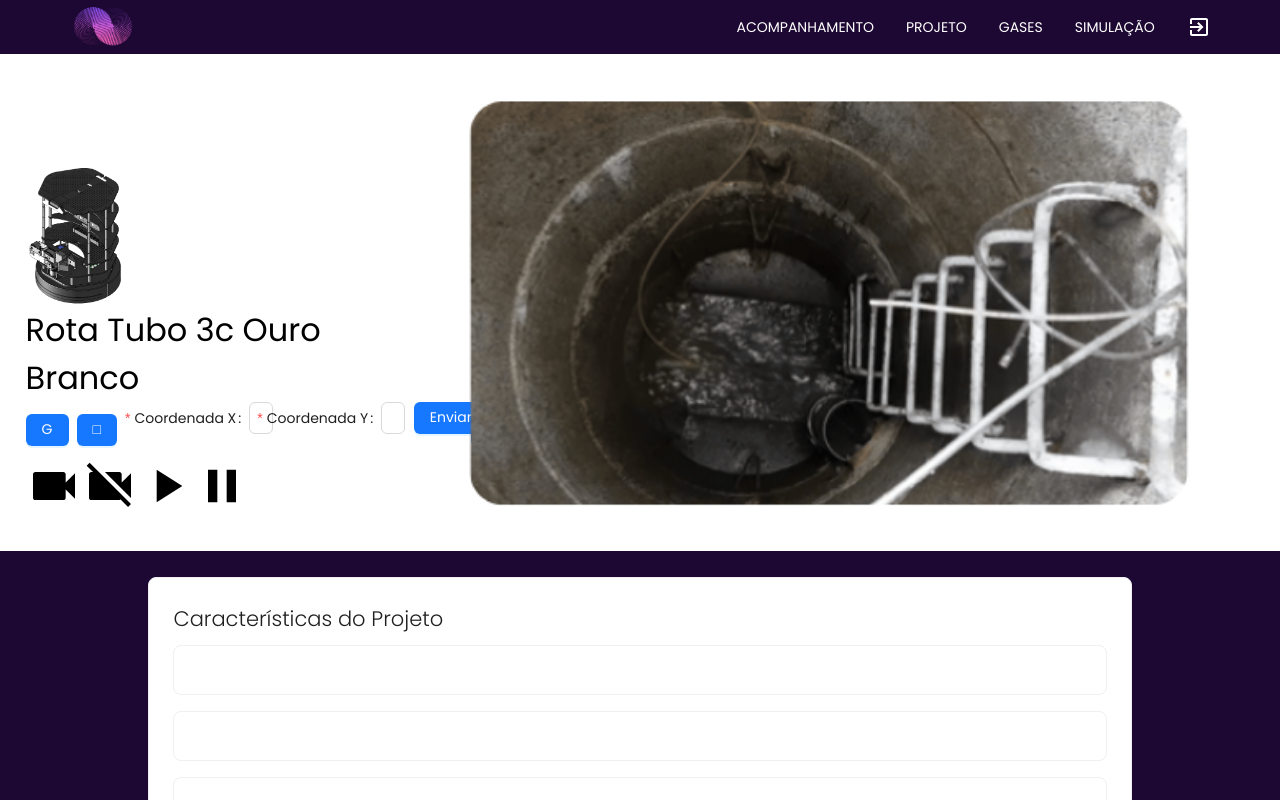
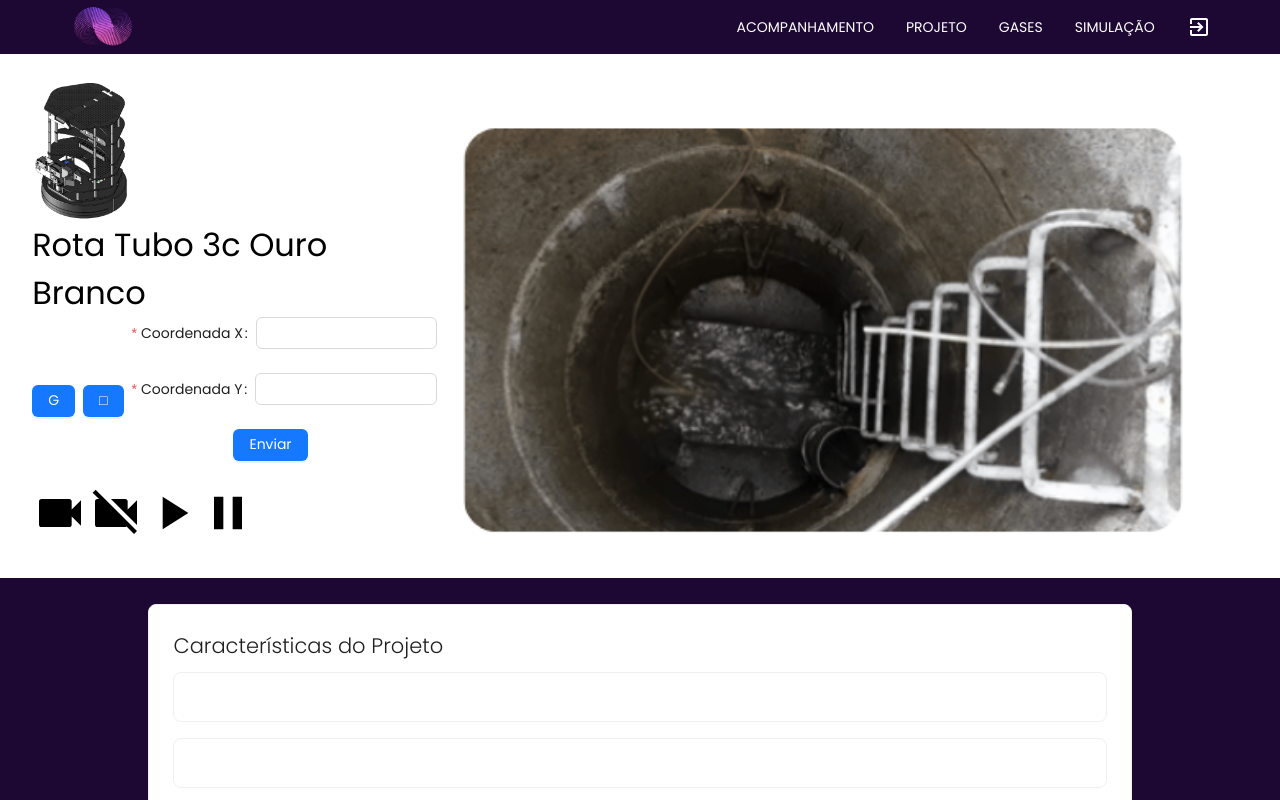
Before and after one commit to 2023M6T2-Inteli/Grupo06, a Next.js app in the folder src/donatello/: page /project in a window 1280 px wide. Shown: the top 800 px of the page. Built offline with nearby package versions, Linux system fonts and the light colour scheme.

Commit message:
Update ProjectPage.jsx

```diff
--- a/src/donatello/src/views/ProjectPage/ProjectPage.jsx
+++ b/src/donatello/src/views/ProjectPage/ProjectPage.jsx
@@ -31,17 +31,72 @@ const { Option } = Select;
 
 export default function ProjectPage() {
 
-  const onFinish = (values) => {
+  function onFinish(values){
     // Aqui você pode enviar os dados para uma nova rota
     console.log('Coordenada X:', values.coordinateX);
     console.log('Coordenada Y:', values.coordinateY);
-  };
 
-  const ButtonSquare = () => {
+    const data = {
+      "x": 2.0,
+      "y": -3.5
+    };
 
+    fetch('http://127.0.0.1:8000/shape', {
+      method: 'POST',
+      headers: {
+        'Content-Type': 'application/json'
+      },
+      body: JSON.stringify(data)
+    })
+      .then(response => response.json())
+      .then(data => {
+        console.log('Success:', data);
+      })
+      .catch((error) => {
+        console.error('Error:', error);
+      });
   }
-  const ButtonG = () => {
 
+
+  async function ButtonSquare(){
+    const data = {
+      shape: 'square'
+    };
+
+    fetch('http://127.0.0.1:8000/shape', {
+      method: 'POST',
+      headers: {
+        'Content-Type': 'application/json'
+      },
+      body: JSON.stringify(data)
+    })
+      .then(response => response.json())
+      .then(data => {
+        console.log('Success:', data);
+      })
+      .catch((error) => {
+        console.error('Error:', error);
+      });
+  }
+  async function ButtonG(){
+    const data = {
+      shape: 'g'
+    };
+
+    fetch('http://127.0.0.1:8000/shape', {
+      method: 'POST',
+      headers: {
+        'Content-Type': 'application/json'
+      },
+      body: JSON.stringify(data)
+    })
+      .then(response => response.json())
+      .then(data => {
+        console.log('Success:', data);
+      })
+      .catch((error) => {
+        console.error('Error:', error);
+      });
   }
 
   return (
@@ -63,6 +118,7 @@ export default function ProjectPage() {
               <Button type="primary" onClick={ButtonSquare}>
                 □
               </Button>
+              <Form onFinish={onFinish}>
               <Form.Item
                 label="Coordenada X"
                 name="coordinateX"
@@ -92,9 +148,7 @@ export default function ProjectPage() {
                   Enviar
                 </Button>
               </Form.Item>
-              <Button type="primary" href="http://127.0.0.1:8000/position">
-                Ponto
-              </Button>
+              </Form>
             </Space>
             <Row justify="start">
               <h1>
```
